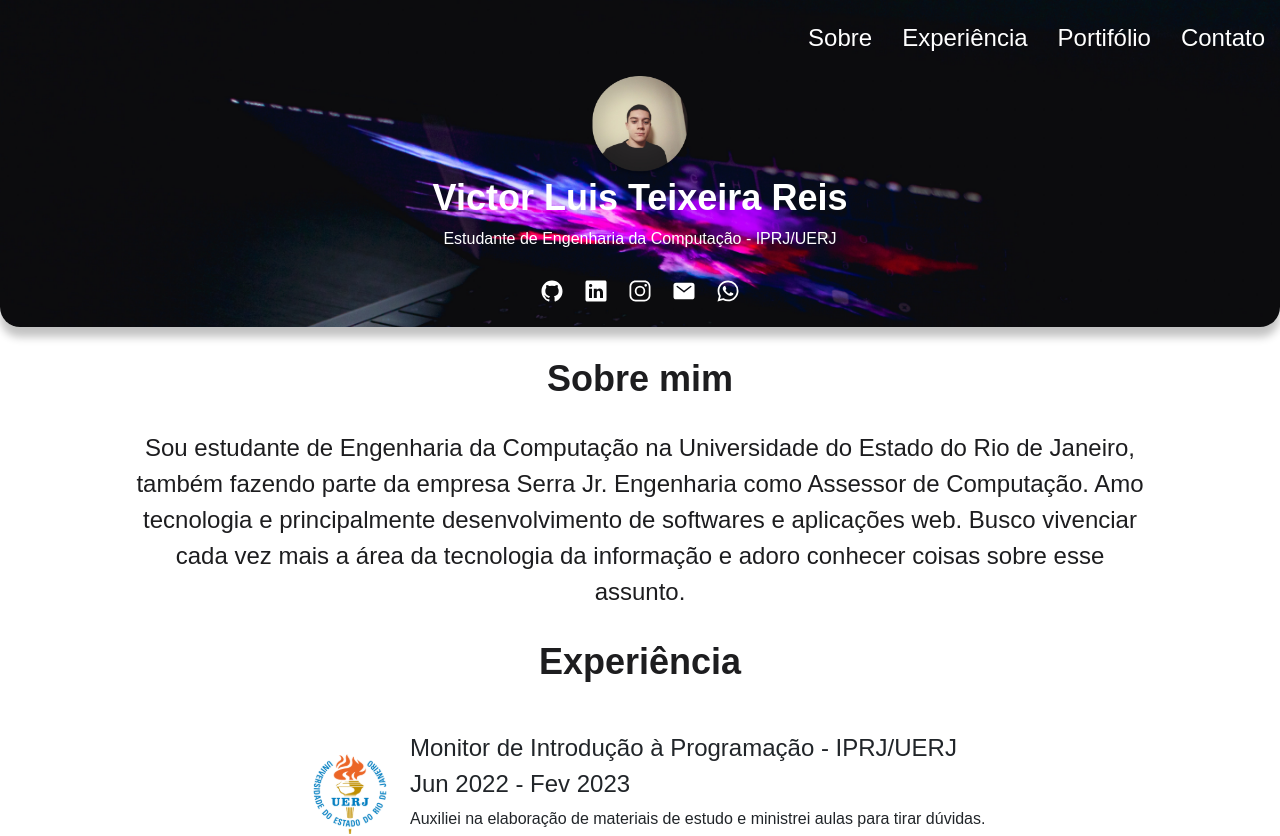
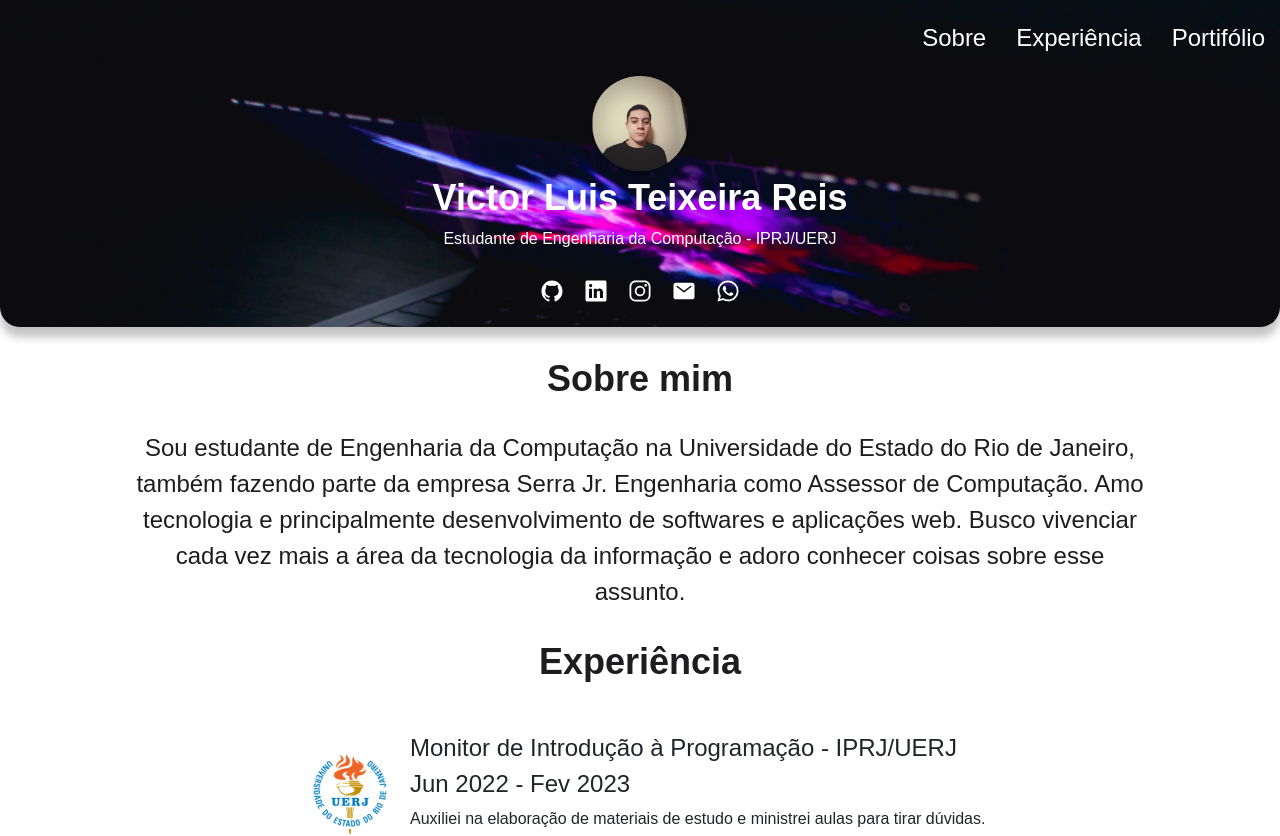
Before and after one commit to victorluis22/victorluis22, a React (Vite) app: page / in a window 1280 px wide. Shown: the top 836 px of the page. Built offline with nearby package versions, Linux system fonts and the light colour scheme; a web font is replaced by a local one.

Commit message:
mudanças para melhorar a performance

```diff
--- a/src/Screens/Home/Components/Header/index.tsx
+++ b/src/Screens/Home/Components/Header/index.tsx
@@ -10,7 +10,7 @@ const Header: React.FC = () => {
       <Text href='#about'>Sobre</Text>
       <Text href='#experience'>Experiência</Text>
       <Text href='#portifolio'>Portifólio</Text>
-      <Text href='#banner'>Contato</Text>
+      {/* <Text href='#banner'>Contato</Text> */}
     </Container>
   )
 }
--- a/src/Screens/Home/Components/MobileHeader/index.tsx
+++ b/src/Screens/Home/Components/MobileHeader/index.tsx
@@ -24,7 +24,7 @@ const MobileHeader: React.FC = () => {
         <Text href='#about'>Sobre</Text>
         <Text href='#experience'>Experiência</Text>
         <Text href='#portifolio'>Portifólio</Text>
-        <Text href='#banner'>Contato</Text>
+        {/* <Text href='#banner'>Contato</Text> */}
       </Menu>
     </Container>
   )
--- a/src/Screens/Home/Components/MobileHeader/style.ts
+++ b/src/Screens/Home/Components/MobileHeader/style.ts
@@ -48,6 +48,10 @@ interface MenuProps{
 }
 
 export const Menu = styled.nav<MenuProps>`
+    display: flex;
+    align-items: center;
+    justify-content: center;
+    flex-direction: column;
     position: absolute;
     top: 80px;
     transition: 0.2s;
--- a/src/Screens/Home/Template/Banner/style.ts
+++ b/src/Screens/Home/Template/Banner/style.ts
@@ -1,5 +1,5 @@
 import styled from "styled-components";
-import backgroundImg from "../../../../assets/images/bannerImage.jpg";
+import backgroundImg from "../../../../assets/images/bannerImage.webp";
 
 export const Container = styled.div`
     background-image: url(${backgroundImg});
```
Also changed, not shown: src/assets/images/bannerImage.jpg (deleted), src/assets/images/bannerImage.webp (added).
